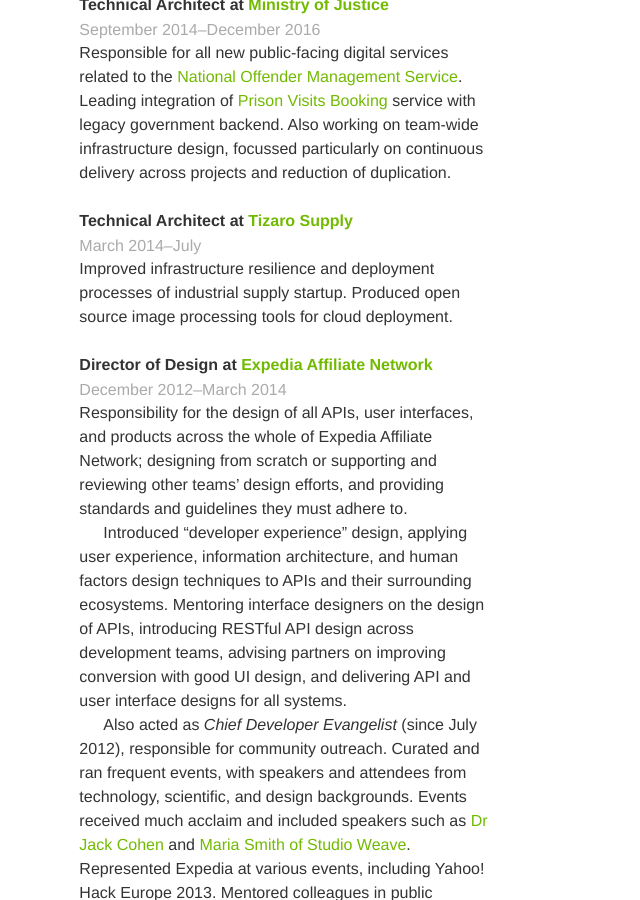
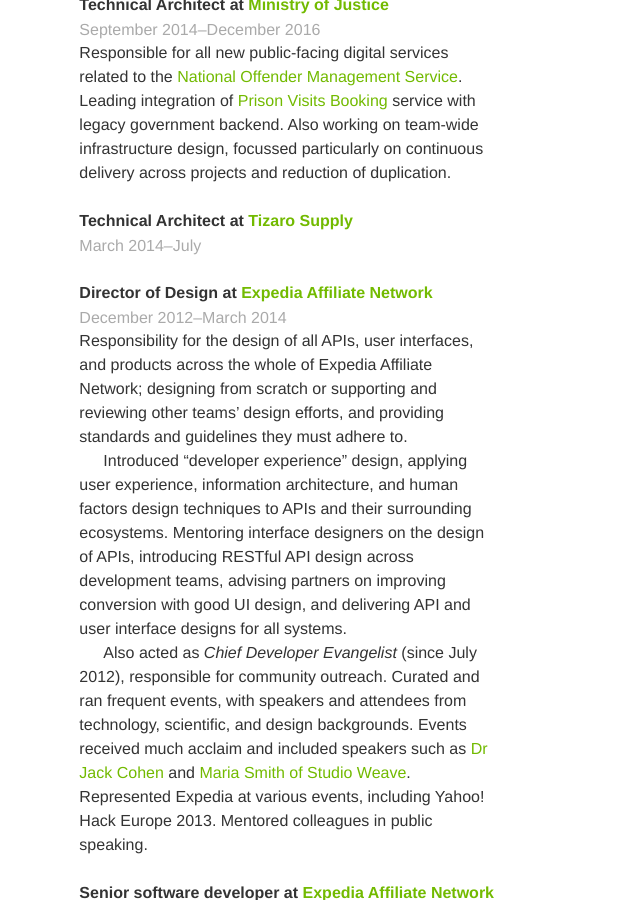
Before and after one commit to SteveMarshall/stevemarshall.github.io, a Jekyll site: the page built from cv.md, in a window 1280 px wide and 900 px high, scrolled down 492 px. Shown: the whole window, without its empty margins (0-640 px from the left). Built offline with Jekyll 4.4.1, drawn with Linux system fonts in a browser that asks for light colours; our own code applies the rules of GitHub Pages for plain Markdown files; some of the changed text lies outside the part shown.

Commit message:
Remove unnecessary detail from CV for short jobs

```diff
--- a/cv.md
+++ b/cv.md
@@ -49,10 +49,6 @@
 <span><time datetime="2014-03-31">March
 2014</time>--<time datetime="2014-06-30">July</time></span>
 {: .meta}
-
-Improved infrastructure resilience and deployment processes of
-industrial supply startup. Produced open source image processing
-tools for cloud deployment.
 
 ### Director of Design at [Expedia Affiliate Network](http://expediaaffiliate.com/)
 
@@ -146,11 +142,6 @@
 datetime="2006-10-23">October 2006</time></span>
 {: .meta}
 
-Designed a military standards management workflow engine for clients
-including <abbr title="North Atlantic Treaty Organisation">NATO</abbr>,
-<abbr title="Defense Information Systems Agency">DISA</abbr>, and the
-<abbr title="Ministry of Defence">MoD</abbr>.
-
 ### Web developer at [Fujitsu Siemens Computers](http://en.wikipedia.org/wiki/Fujitsu_Siemens_Computers)
 
 <span><time datetime="2002-07-15">July 2002</time>--<time
```
